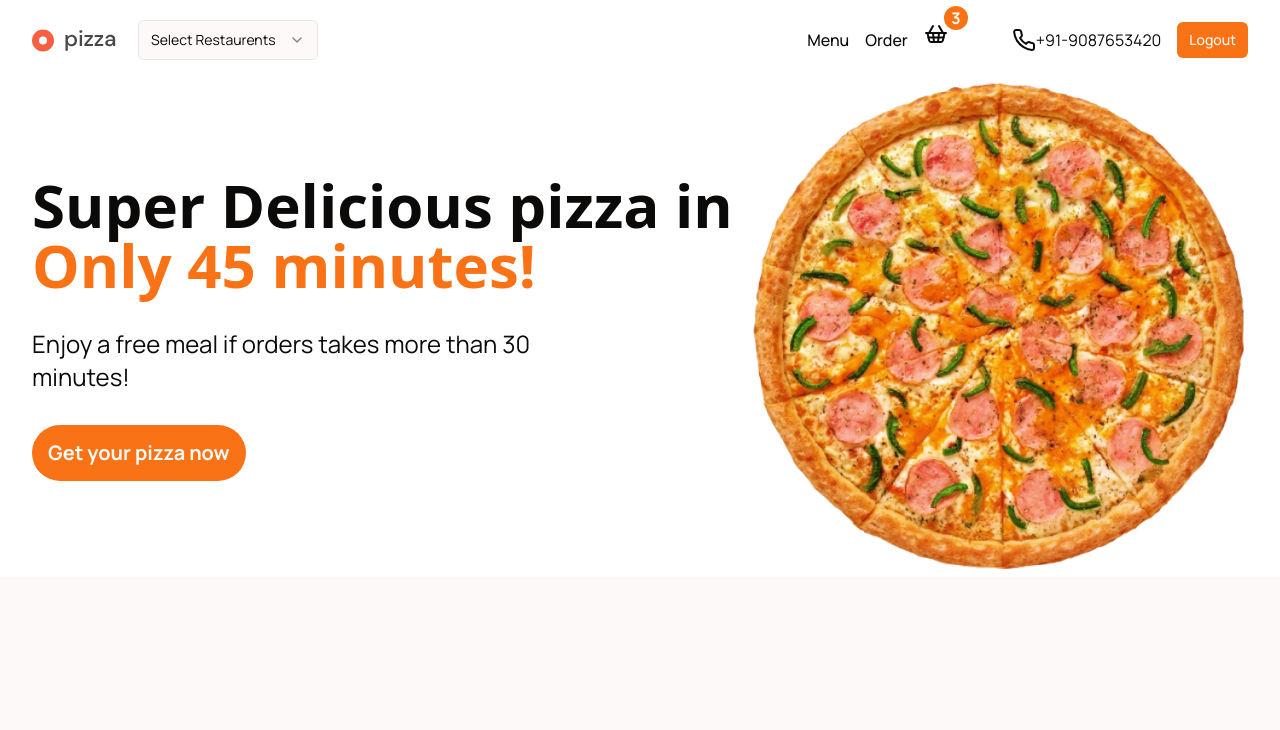
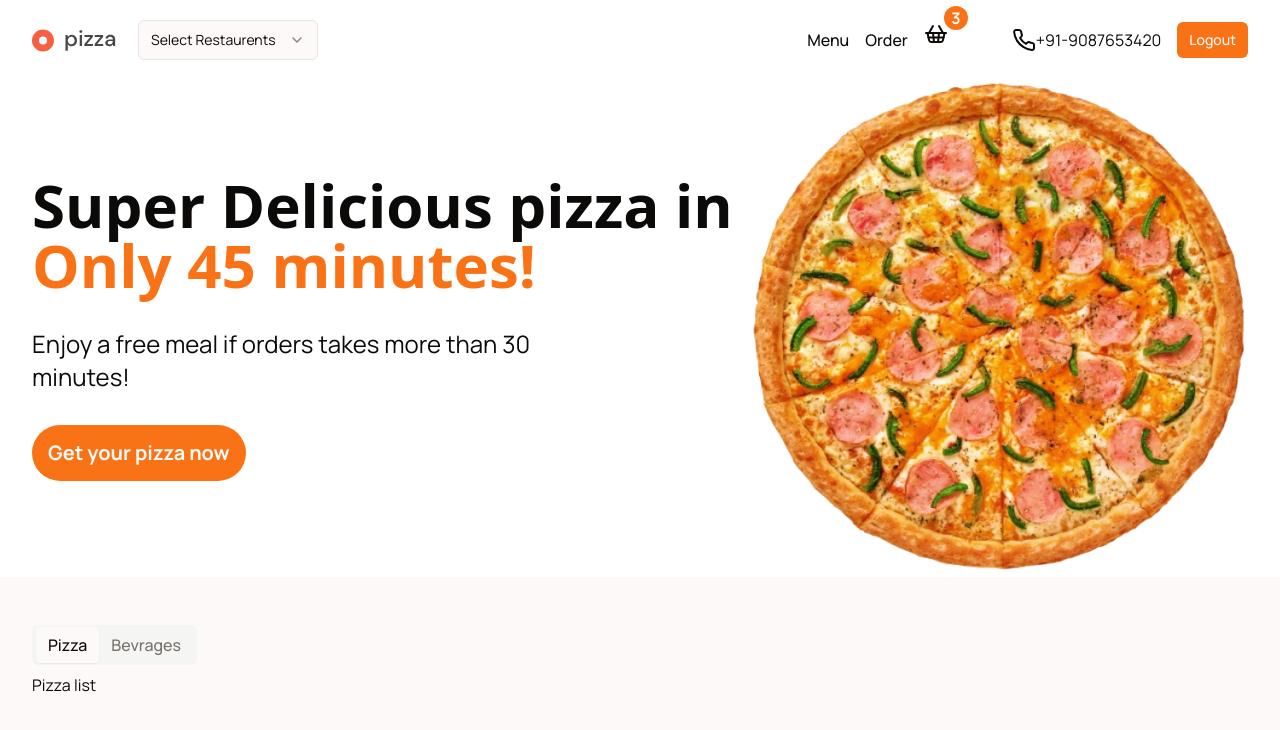
Before and after one commit to umesh37kr/client-ui, a Next.js app: page / in a window 1280 px wide. Shown: the top 730 px of the page. Built offline with nearby package versions, Linux system fonts and the light colour scheme.

Commit message:
add category tabs

```diff
--- a/package.json
+++ b/package.json
@@ -11,6 +11,7 @@
   "dependencies": {
     "@radix-ui/react-select": "^2.1.1",
     "@radix-ui/react-slot": "^1.1.0",
+    "@radix-ui/react-tabs": "^1.1.0",
     "class-variance-authority": "^0.7.0",
     "clsx": "^2.1.1",
     "lucide-react": "^0.395.0",
--- a/src/app/(home)/page.tsx
+++ b/src/app/(home)/page.tsx
@@ -1,5 +1,6 @@
 import { Button } from "@/components/ui/button";
 import Image from "next/image";
+import { Tabs, TabsContent, TabsList, TabsTrigger } from "@/components/ui/tabs";
 
 export default function Home() {
   return (
@@ -28,6 +29,22 @@ export default function Home() {
           </div>
         </div>
       </section>
+      <section>
+        <div className="container py-12">
+          <Tabs defaultValue="pizza" className="w-[400px]">
+            <TabsList>
+              <TabsTrigger value="pizza" className="text-md">
+                Pizza
+              </TabsTrigger>
+              <TabsTrigger value="bevrages" className="text-md">
+                Bevrages
+              </TabsTrigger>
+            </TabsList>
+            <TabsContent value="pizza">Pizza list</TabsContent>
+            <TabsContent value="bevrages">Beverages List</TabsContent>
+          </Tabs>
+        </div>
+      </section>
     </>
   );
 }
--- /dev/null
+++ b/src/components/ui/tabs.tsx
@@ -0,0 +1,55 @@
+"use client"
+
+import * as React from "react"
+import * as TabsPrimitive from "@radix-ui/react-tabs"
+
+import { cn } from "@/lib/utils"
+
+const Tabs = TabsPrimitive.Root
+
+const TabsList = React.forwardRef<
+  React.ElementRef<typeof TabsPrimitive.List>,
+  React.ComponentPropsWithoutRef<typeof TabsPrimitive.List>
+>(({ className, ...props }, ref) => (
+  <TabsPrimitive.List
+    ref={ref}
+    className={cn(
+      "inline-flex h-10 items-center justify-center rounded-md bg-muted p-1 text-muted-foreground",
+      className
+    )}
+    {...props}
+  />
+))
+TabsList.displayName = TabsPrimitive.List.displayName
+
+const TabsTrigger = React.forwardRef<
+  React.ElementRef<typeof TabsPrimitive.Trigger>,
+  React.ComponentPropsWithoutRef<typeof TabsPrimitive.Trigger>
+>(({ className, ...props }, ref) => (
+  <TabsPrimitive.Trigger
+    ref={ref}
+    className={cn(
+      "inline-flex items-center justify-center whitespace-nowrap rounded-sm px-3 py-1.5 text-sm font-medium ring-offset-background transition-all focus-visible:outline-none focus-visible:ring-2 focus-visible:ring-ring focus-visible:ring-offset-2 disabled:pointer-events-none disabled:opacity-50 data-[state=active]:bg-background data-[state=active]:text-foreground data-[state=active]:shadow-sm",
+      className
+    )}
+    {...props}
+  />
+))
+TabsTrigger.displayName = TabsPrimitive.Trigger.displayName
+
+const TabsContent = React.forwardRef<
+  React.ElementRef<typeof TabsPrimitive.Content>,
+  React.ComponentPropsWithoutRef<typeof TabsPrimitive.Content>
+>(({ className, ...props }, ref) => (
+  <TabsPrimitive.Content
+    ref={ref}
+    className={cn(
+      "mt-2 ring-offset-background focus-visible:outline-none focus-visible:ring-2 focus-visible:ring-ring focus-visible:ring-offset-2",
+      className
+    )}
+    {...props}
+  />
+))
+TabsContent.displayName = TabsPrimitive.Content.displayName
+
+export { Tabs, TabsList, TabsTrigger, TabsContent }
```
Also changed, not shown: 1 other file (tests, documents, lock files or other folders).
